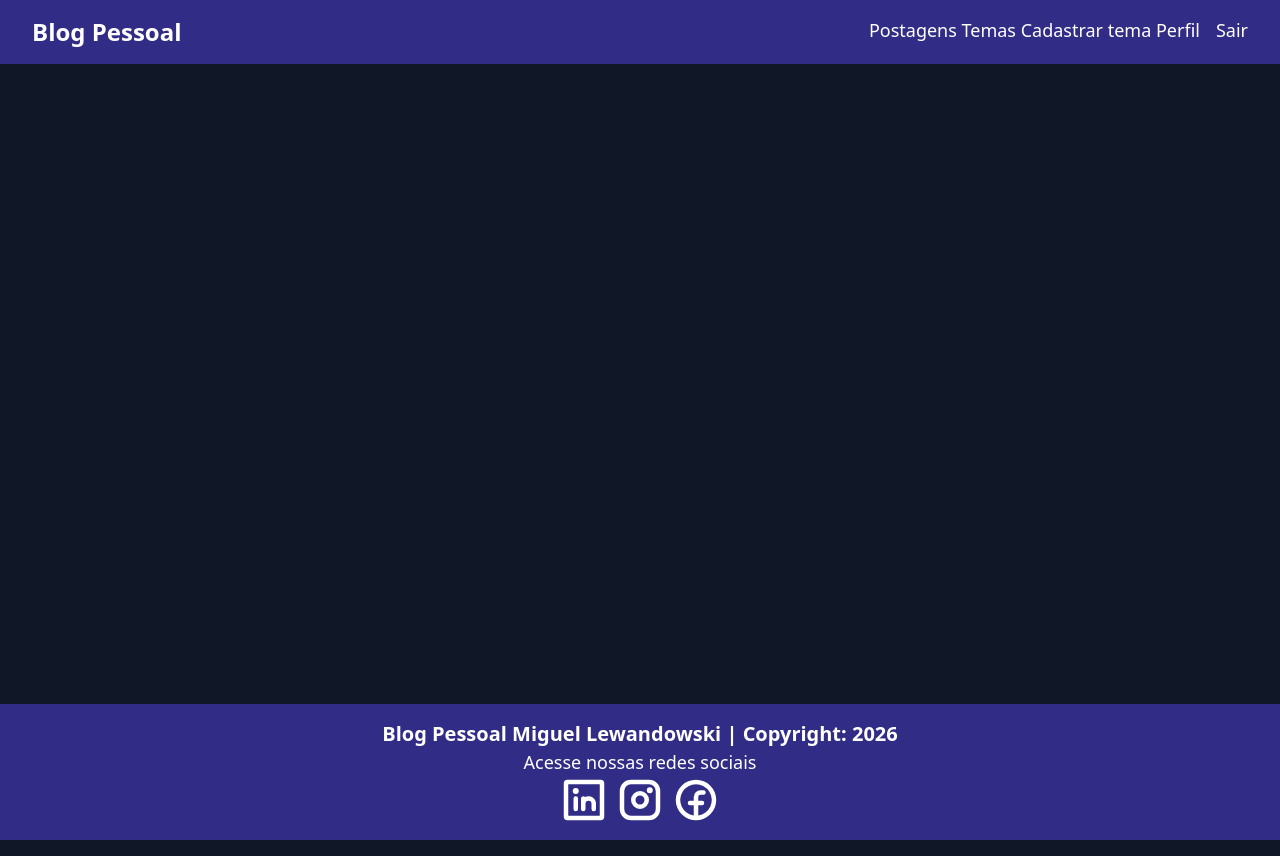
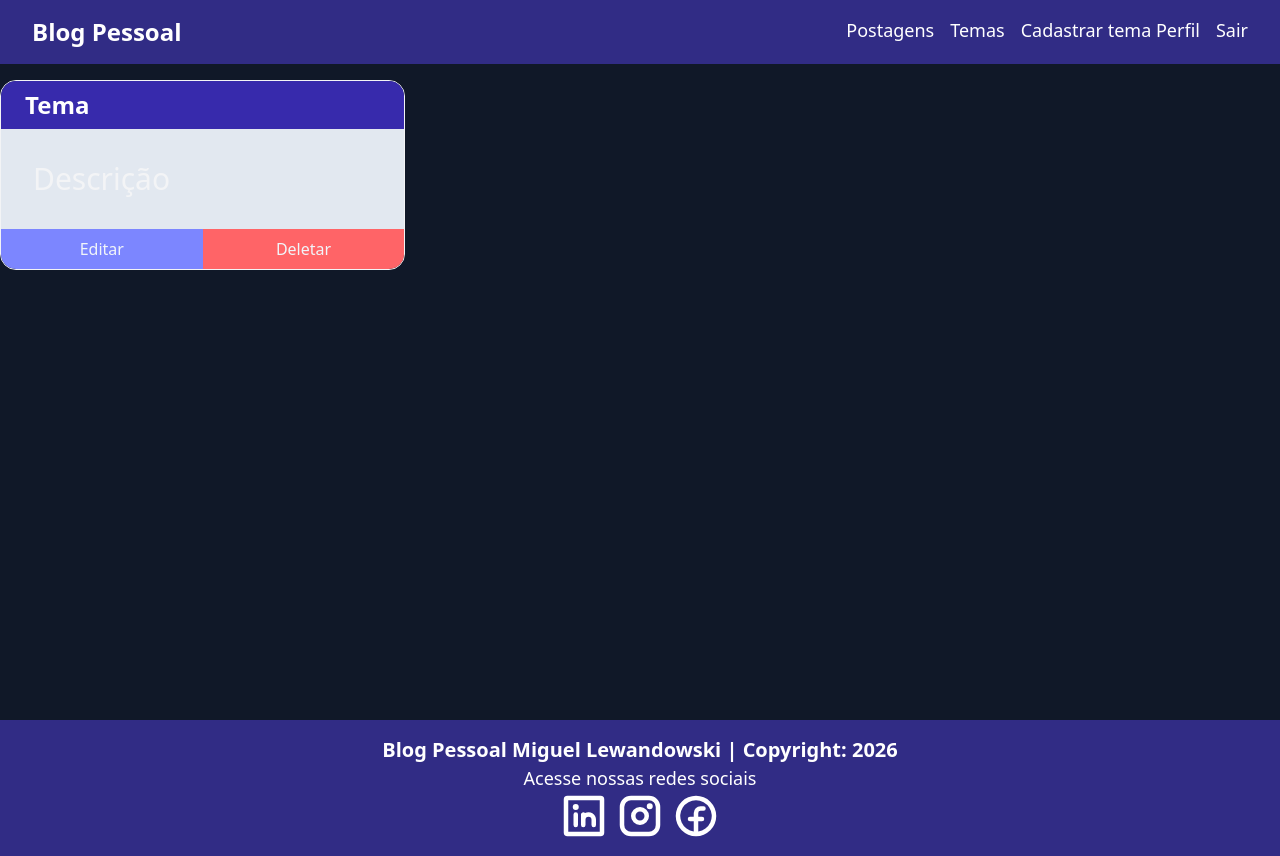
Before and after one commit to MiguelLewandowski/blog-pessoal, a React (Vite) app: page /temas in a window 1280 px wide. Built offline with nearby package versions, Linux system fonts and the light colour scheme.

Commit message:
feat: cria card tema e lista de temas

```diff
--- a/src/App.tsx
+++ b/src/App.tsx
@@ -1,19 +1,16 @@
 import { BrowserRouter, Route, Routes } from 'react-router-dom'
-import { ToastContainer } from 'react-toastify'
-import 'react-toastify/dist/ReactToastify.css'
 import Footer from './components/footer/Footer'
 import Navbar from './components/navbar/Navbar'
-
+import { AuthProvider } from './contexts/AuthContext'
 import Cadastro from './pages/cadastro/Cadastro'
 import Home from './pages/home/Home'
 import Login from './pages/login/Login'
-import { AuthProvider } from './contexts/AuthContext'
+import ListaTemas from './components/tema/listaTemas/ListaTemas'
 
 function App() {
 	return (
 		<>
 			<AuthProvider>
-				<ToastContainer />
 				<BrowserRouter>
 					<Navbar />
 					<div className="min-h-[80vh]">
@@ -21,6 +18,7 @@
 							<Route path="/" element={<Login />} />
 							<Route path="/home" element={<Home />} />
 							<Route path="/cadastro"	element={<Cadastro />}/>
+							<Route path="/temas" element={<ListaTemas />} />
 						</Routes>
 					</div>
 					<Footer />
--- a/src/components/navbar/Navbar.tsx
+++ b/src/components/navbar/Navbar.tsx
@@ -25,7 +25,7 @@
 
                     <div className='flex gap-4'>
                         Postagens
-                        Temas
+                        <Link to='/temas' className='hover:underline'>Temas</Link>
                         Cadastrar tema
                         Perfil
                         <Link to='' onClick={logout} className='hover:underline'>Sair</Link>
--- /dev/null
+++ b/src/components/tema/cardTema/CardTema.tsx
@@ -0,0 +1,28 @@
+import { Link } from 'react-router-dom'
+
+function CardTema() {
+    return (
+        <div className='border flex flex-col rounded-2xl overflow-hidden justify-between'>
+            <header className='py-2 px-6 bg-indigo-800 text-white font-bold text-2xl'>
+                Tema
+            </header>
+            <p className='p-8 text-3xl bg-slate-200 h-full'>Descrição</p>
+
+            <div className="flex">
+                <Link to=''
+                    className='w-full text-slate-100 bg-indigo-400 hover:bg-indigo-800
+                        flex items-center justify-center py-2'>
+                    <button>Editar</button>
+                </Link>
+
+                <Link to='' className='text-slate-100 bg-red-400 hover:bg-red-700 w-full
+                    flex items-center justify-center'>
+                    <button>Deletar</button>
+                </Link>
+            </div>
+
+        </div>
+    )
+}
+
+export default CardTema
--- /dev/null
+++ b/src/components/tema/listaTemas/ListaTemas.tsx
@@ -0,0 +1,19 @@
+import CardTema from "../cardTema/CardTema";
+
+
+function ListaTemas() {
+
+    return (
+        <>
+            <div className="flex justify-center w-full my-4">
+                <div className="container flex flex-col">
+                    <div className="grid grid-cols-1 md:grid-cols-2
+                                    lg:grid-cols-3 gap-8">
+                            <CardTema />
+                    </div>
+                </div>
+            </div>
+        </>
+    )
+}
+export default ListaTemas;
```
